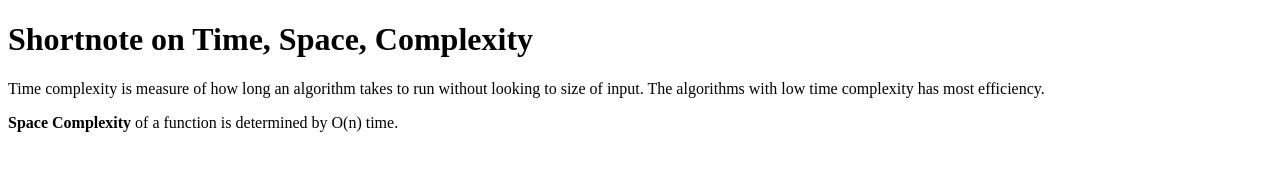
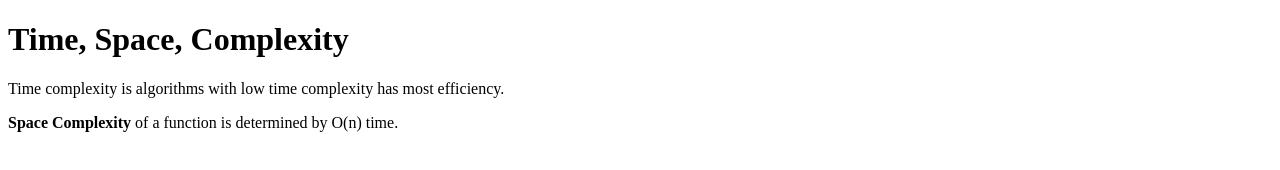
Before and after one commit to acciojob/time-and-space-complexity-Khandavilli-Mahidhar93, a website: page main.html in a window 1280 px wide. Drawn offline with Linux system fonts and the light colour scheme.

Commit message:
created a submission

```diff
--- a/main.html
+++ b/main.html
@@ -8,8 +8,8 @@
 
 <body>
 	<!-- the entire body must be written by student -->
-	<h1>Shortnote on Time, Space, Complexity</h1>
-	<p>Time complexity is measure of how long an algorithm takes to run without looking to size of input. The algorithms with low time complexity has most efficiency. </p>
+	<h1>Time, Space, Complexity</h1>
+	<p>Time complexity is algorithms with low time complexity has most efficiency. </p>
 	<p><b>Space Complexity</b> of a function is determined by O(n) time.</p>
     <script type="text/javascript" src="./script.js">
 </script>
```
